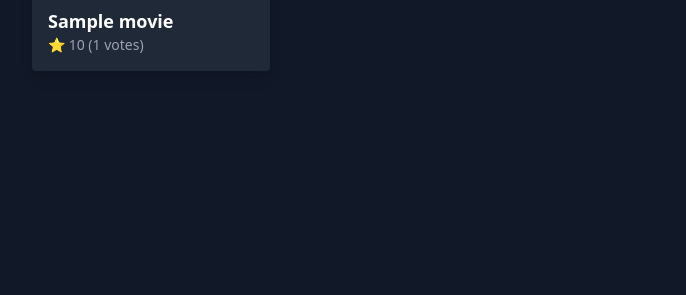
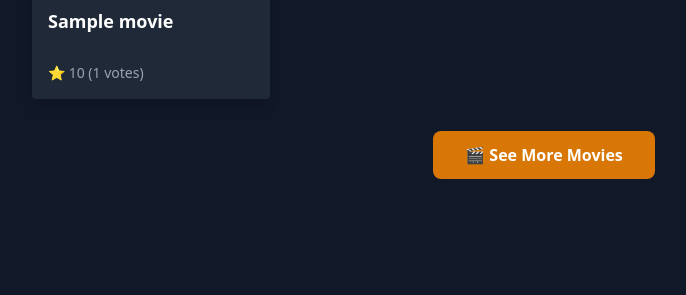
Before and after one commit to esauflores/movie-recommendation-system, a FastAPI app: template webapp/templates/index.html in a window 1280 px wide. Shown: the part 505-800 px from the top of the page, without its empty margins (96-782 px from the left). Run offline with FastAPI, Linux system fonts and the light colour scheme; the template is opened without the code that fills it: most values are stand-ins (such as "Sample title", 1, 10 or a date in 2020); parts of the project's set-up code (start-up, migrations or seed data) failed here and were passed over.

```diff
--- a/data/1-load_data.py
+++ b/data/1-load_data.py
@@ -8,9 +8,7 @@ def download_dataset(force_download: bool = True) -> str:
     Downloads the latest version of the TMDB movie metadata dataset.
     Returns the path to the downloaded dataset files.
     """
-    path: str = kagglehub.dataset_download(
-        "tmdb/tmdb-movie-metadata", force_download=force_download
-    )
+    path: str = kagglehub.dataset_download("tmdb/tmdb-movie-metadata", force_download=force_download)
     print("Path to dataset files:", path)
     return path
 
--- a/db/database.py
+++ b/db/database.py
@@ -29,9 +29,7 @@ def get_database_session() -> tuple[Engine, sessionmaker[Session]]:
     if not all([db_host, db_port, db_name, db_user, db_pass]):
         raise ValueError("Database connection env vars are not fully set.")
 
-    database_url = (
-        f"postgresql://{db_user}:{db_pass}@{db_host}:{db_port}/{db_name}"
-    )
+    database_url = f"postgresql://{db_user}:{db_pass}@{db_host}:{db_port}/{db_name}"
 
     # Create engine
     engine = create_engine(database_url)
--- a/db/init_db.py
+++ b/db/init_db.py
@@ -1,5 +1,5 @@
 from db.database import engine, Base
-import db.models  # noqa: F401
+import db.models  # noqa
 
 
 def init_db() -> None:
--- a/webapp/templates/index.html
+++ b/webapp/templates/index.html
@@ -24,14 +24,14 @@
 
         {% if movies %}
         <h2 class="text-2xl font-semibold mb-4">Results for: <span class="text-yellow-300">{{ prompt }}</span></h2>
-        <div class="grid grid-cols-2 sm:grid-cols-3 md:grid-cols-4 gap-6">
+        <div id="movies-grid" class="grid grid-cols-2 sm:grid-cols-3 md:grid-cols-4 gap-6">
             {% for movie in movies %}
             <a href="/movie/{{ movie.movie_id }}" class="block">
                 <div class="bg-gray-800 p-4 rounded shadow-lg hover:scale-105 transition cursor-pointer hover:bg-gray-700">
                     <img src="https://image.tmdb.org/t/p/w500{{ movie.poster_path }}" alt="{{ movie.title }}"
                         class="rounded mb-2 w-full h-64 object-cover"
                         onerror="this.onerror=null;this.src='https://picsum.photos/500/750';">
-                    <h3 class="text-lg font-semibold">{{ movie.english_title}}</h3>
+                    <h3 class="text-lg font-semibold h-14 flex items-start">{{ movie.english_title}}</h3>
                     <p class="text-sm text-gray-400">
                         ⭐ {{ movie.vote_average }} ({{ movie.vote_count }} votes)
                     </p>
@@ -39,10 +39,90 @@
             </a>
             {% endfor %}
         </div>
+
+        <!-- See More Button -->
+        <div class="text-center mt-8">
+            <button id="see-more-btn" onclick="loadMoreMovies()"
+                    class="bg-yellow-600 hover:bg-yellow-700 px-8 py-3 rounded-lg text-white font-semibold transition duration-200 hover:scale-105">
+                🎬 See More Movies
+            </button>
+            <div id="loading" class="hidden mt-4">
+                <div class="inline-block animate-spin rounded-full h-8 w-8 border-b-2 border-yellow-400"></div>
+                <p class="text-gray-400 mt-2">Loading more recommendations...</p>
+            </div>
+        </div>
         {% elif prompt %}
         <p class="mt-8 text-center text-gray-400 text-lg">😔 No results found for your prompt.</p>
         {% endif %}
     </div>
+
+    <script>
+        let currentPage = 1;
+        const currentPrompt = "{{ prompt }}";
+
+        async function loadMoreMovies() {
+            if (!currentPrompt) return;
+
+            const seeMoreBtn = document.getElementById('see-more-btn');
+            const loading = document.getElementById('loading');
+            const moviesGrid = document.getElementById('movies-grid');
+
+            // Show loading state
+            seeMoreBtn.style.display = 'none';
+            loading.classList.remove('hidden');
+
+            try {
+                currentPage++;
+                const response = await fetch(`/api/recommendations?prompt=${encodeURIComponent(currentPrompt)}&page=${currentPage}`);
+                const data = await response.json();
+
+                if (data.movies && data.movies.length > 0) {
+                    // Add new movies to the grid
+                    data.movies.forEach(movie => {
+                        const movieElement = createMovieElement(movie);
+                        moviesGrid.appendChild(movieElement);
+                    });
+
+                    // Show the button again for next page
+                    seeMoreBtn.style.display = 'inline-block';
+                } else {
+                    // No more results, hide the button
+                    seeMoreBtn.style.display = 'none';
+                    const noMoreResults = document.createElement('p');
+                    noMoreResults.className = 'text-center text-gray-400 mt-4';
+                    noMoreResults.textContent = '🎬 No more recommendations available';
+                    document.querySelector('.text-center.mt-8').appendChild(noMoreResults);
+                }
+            } catch (error) {
+                console.error('Error loading more movies:', error);
+                seeMoreBtn.textContent = 'Error loading movies - Try again';
+                seeMoreBtn.style.display = 'inline-block';
+            }
+
+            // Hide loading state
+            loading.classList.add('hidden');
+        }
+
+        function createMovieElement(movie) {
+            const movieLink = document.createElement('a');
+            movieLink.href = `/movie/${movie.movie_id}`;
+            movieLink.className = 'block';
+
+            movieLink.innerHTML = `
+                <div class="bg-gray-800 p-4 rounded shadow-lg hover:scale-105 transition cursor-pointer hover:bg-gray-700">
+                    <img src="https://image.tmdb.org/t/p/w500${movie.poster_path}" alt="${movie.english_title}"
+                        class="rounded mb-2 w-full h-64 object-cover"
+                        onerror="this.onerror=null;this.src='https://picsum.photos/500/750';">
+                    <h3 class="text-lg font-semibold h-14 flex items-start">${movie.english_title}</h3>
+                    <p class="text-sm text-gray-400">
+                        ⭐ ${movie.vote_average} (${movie.vote_count} votes)
+                    </p>
+                </div>
+            `;
+
+            return movieLink;
+        }
+    </script>
 </body>
 
 </html>
```
Also changed, not shown: data/2-preprocess_data.py (+6 -26 lines), db/2-update_movies_poster.py (+6 -19 lines), db/3-remove_movies_no_poster.py (+4 -12 lines), db/4-generate_embeddings.py (+8 -24 lines), db/models.py (+6 -14 lines).
